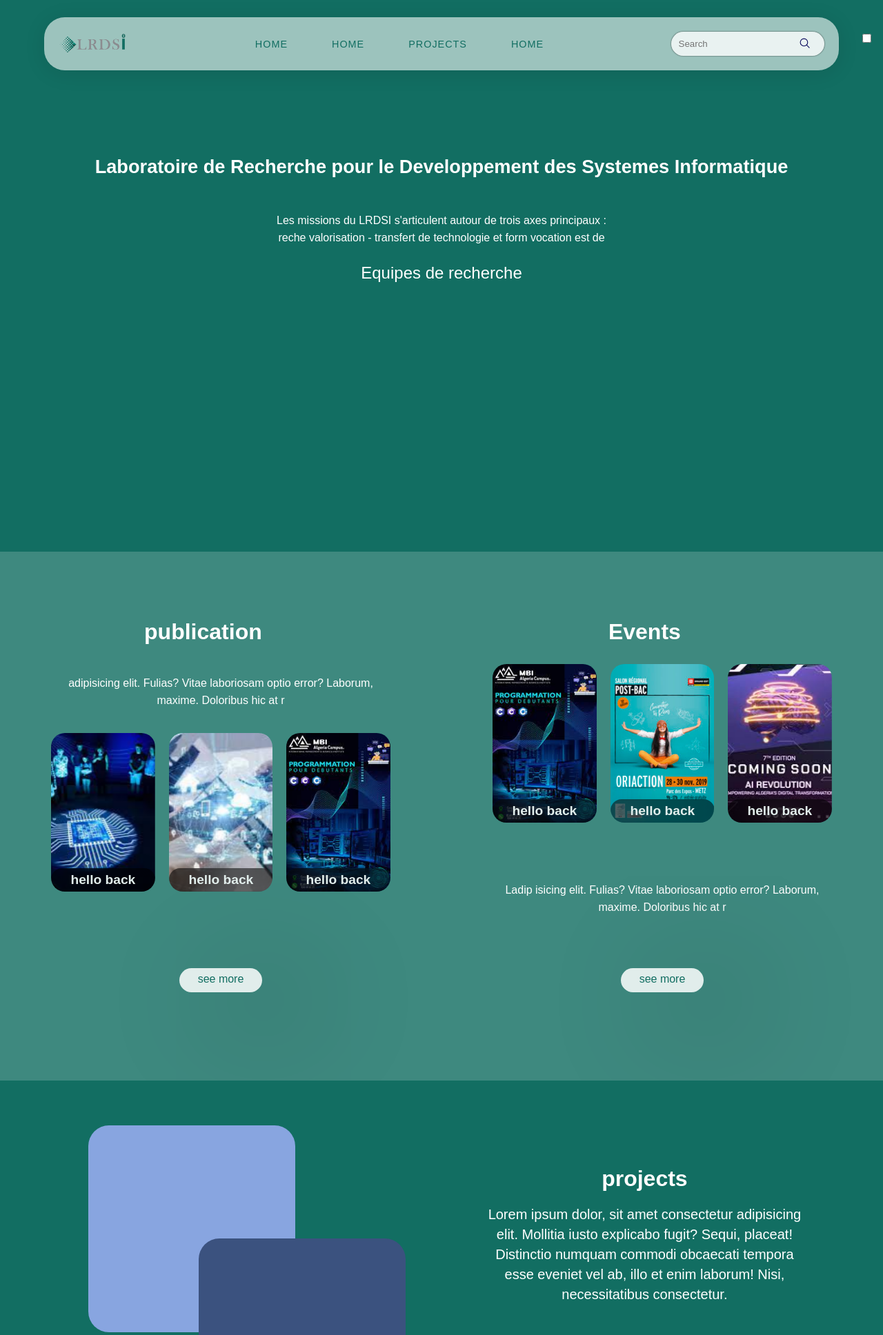
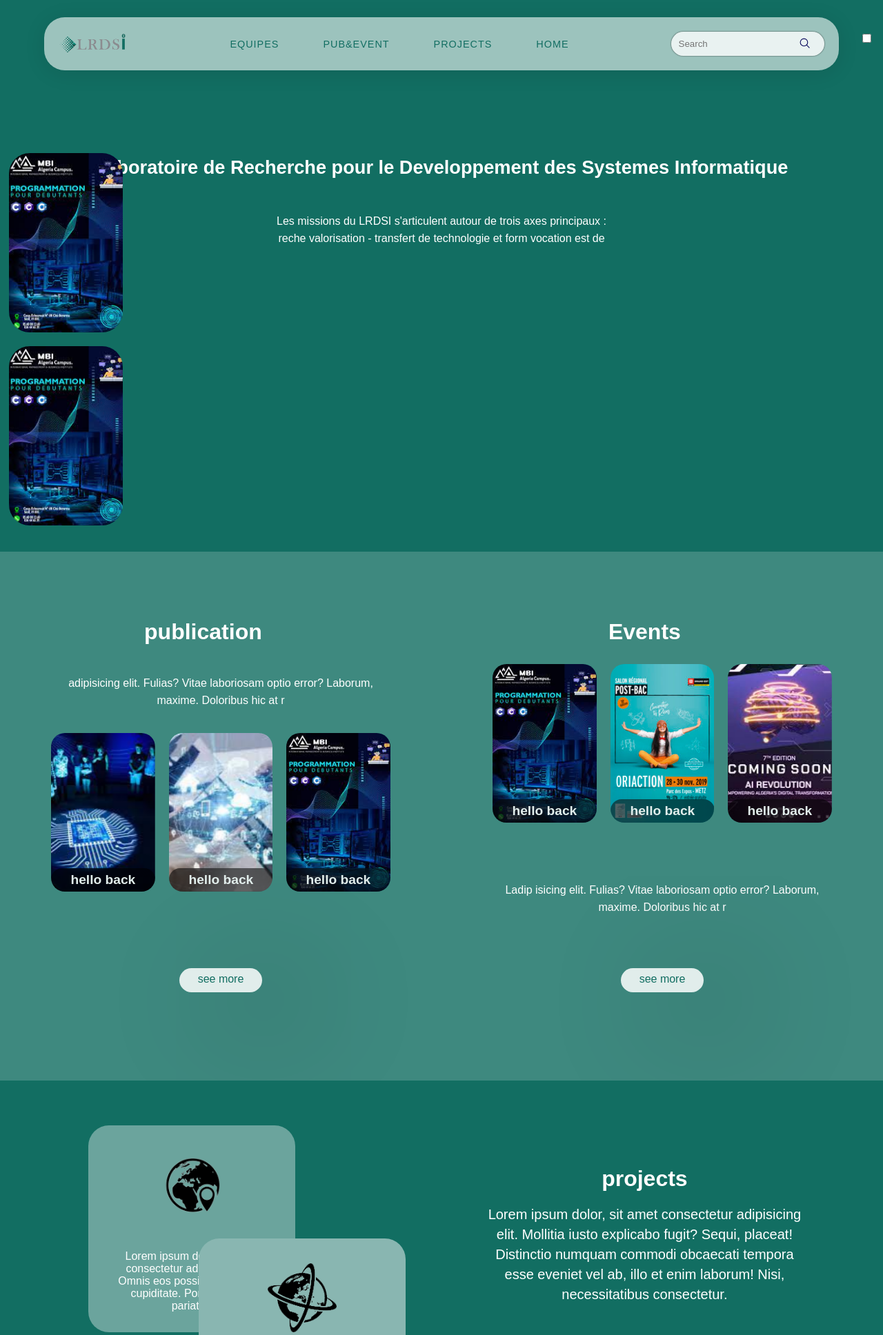
Before and after one commit to hancodx/LRDSI, a PHP site: page /index.html in a window 1280 px wide. Shown: the top 1936 px of the page at 69% size. Run offline with PHP 8.4, Linux system fonts and the light colour scheme.

Commit message:
event and equipe
2 pages

```diff
--- a/css/index.css
+++ b/css/index.css
@@ -13,8 +13,11 @@
     padding:0;
     box-sizing: border-box;
     font-family: 'Tajawal', sans-serif;
+    scroll-behavior: smooth;
 }
-
+body{
+    scroll-behavior: smooth;
+}
 
 header {
     height: 100vh;
@@ -100,7 +103,7 @@
 backdrop-filter: blur(11px);
 -webkit-backdrop-filter: blur(11px);
 border: 1px solid rgba(225, 237, 235, 0.3);
-    width: 150px;
+    width: 190px;
     height: 100px;
     justify-content: space-around;
     border-radius: 8px;
@@ -259,7 +262,8 @@
   align-items: center;
   width: 50%;
   text-align: center;
-  line-height: 25px
+  line-height: 25px;
+  height: 100px;
 }
 .home-animation span{
     font-size: 150%;
@@ -298,16 +302,110 @@
 
 .header-imge-animation{
     position: relative;
-    height: 53vh;
+    height: auto;
     width: 100%;
     bottom: 25%;
+    padding:0% 1% ;
+    display: flex;
+    gap: 4px;
   }
+  .header-imge-animation .cadre{
+    height: auto;
+    width: 15%;
+    display: flex;
+    justify-content: space-between;
+    flex-direction: column;
+    margin-top: 1%;
+    overflow: hidden;
+  }
+  .cadre .image{
+    height: 260px;
+    width: 88%;
+    border-radius: 30px;
+    overflow: hidden;
+    margin-bottom: 20px;
+
+  }
+  .cadre .image img{
+height: 100%;
+width: 100%;
+object-fit: cover;
+  }
+
+
+
   .trensparent-div{
     position: absolute;
     bottom: 0;
     height: 20%;
     width: 100%;
   }
+
+  .cadre span{
+    display: none;
+
+}
+
+.cadre span.img-in {
+display: block;
+
+animation: imgIn 1.4s ease;
+}
+
+.cadre span.img-out {
+animation: imgOut 1s ease;
+
+}
+
+@keyframes imgIn {
+    0%{
+        transform: translateY(100%);
+        opacity: .2;
+    }
+    50%{
+        opacity: .6;
+    }
+    100%{
+        transform: translateY(0%);
+        opacity: 1;
+    }
+
+}
+@keyframes imgOut {
+    0%{
+        transform: translateY(0%);
+        opacity: .5;
+    }
+    50%{
+        transform: translateY(-8%);
+        opacity: .4;
+    }
+    100%{
+        transform: translateY(-16%);
+        opacity: .1;
+    }
+
+}
+
+
+
+
+
+
+
+
+
+
+
+
+
+
+
+
+
+
+
+
 
 
 
@@ -490,7 +588,7 @@
     color: #ffffff;
     margin-bottom: 20%;
     margin-top: 10%;
-    transform: rotate(1deg) skewX(-4deg);
+
 }
 
 
@@ -591,8 +689,15 @@
     height: 300px;
     width: 300px;
     position: absolute;
-    background-color: #88a5e0;
-    border-radius: 30px;
+        border-radius: 30px;
+
+
+}
+.secend-section .sub-section .box .thecadre{
+    display: flex;
+    justify-content: space-evenly;
+    align-items: center;
+    flex-direction: column;
 
 }
 .secend-section .sub-section.er1 >:nth-of-type(1){
@@ -600,6 +705,8 @@
 left: 20%;
 z-index: 0;
 transition: 0.4s;
+background-color: var(--color3);
+
 
 }
 .secend-section .sub-section.er1 >:nth-of-type(1):hover{
@@ -610,7 +717,8 @@
 .secend-section .sub-section.er1 >:nth-of-type(2){
 top:35%;
 left: 45%;
-background-color: #3b527f;
+background-color: var(--color4);
+
 }
 
 
@@ -626,9 +734,20 @@
     margin-bottom: 5%;
 }
 
+.secend-section .box .text-animation {
+    text-align: center;
+    color: #ffffff;
+    width: 80%;
+}
 
-
-
+.box:nth-child(2) .imge img{
+    height: 100px;
+    width: 100px;
+}
+.box:nth-child(1)  .imge img{
+    height: 120px;
+    width: 100px;
+}
 
 
 
@@ -770,6 +889,7 @@
     .swiper {
       width: 60%;
       height: 75%;
+
     }
 
     .swiper-slide {
@@ -779,6 +899,8 @@
       display: flex;
       justify-content: center;
       align-items: center;
+
+
     }
 
     .swiper-slide img {
@@ -786,6 +908,7 @@
       width: 100%;
       height: 100%;
       object-fit: cover;
+
     }
     .swiper-button-next, .swiper-button-prev {color: var(--color3,var(--color4));}
 
--- a/index.html
+++ b/index.html
@@ -27,22 +27,22 @@
                 <div class="logo"> <a href=""> <img src="./photo/Fichier 2-8.png" alt="">
                 </a></div>
                 <ul>
-                    <li><a href="#">home</a></li>
-                    <li ><a href="#">home</a>
+                    <li><a href="#Equipes">Equipes</a></li>
+                    <li ><a href="#pub&event">pub&event</a>
                         <div class="dropdown">
                             <ul>
-                                <li> <a href=""> titre 1 </a></li>
-                                <li> <a href=""> titre 1 </a></li>
+                                <li> <a href="./events.html"> events </a></li>
+                                <li> <a href=""> publication </a></li>
                                 <li> <a href=""> titre 1 </a></li>
                             </ul>
                         </div>
                     </li>
 
-                    <li ><a href="#">projects</a>
+                    <li ><a href="#project">projects</a>
                         <div class="dropdown">
                             <ul>
-                                <li> <a href=""> titre 1 </a></li>
-                                <li> <a href=""> titre 1 </a></li>
+                                <li> <a href="">national </a></li>
+                                <li> <a href=""> international </a></li>
                                 <li> <a href=""> titre 1 </a></li>
 
                             </ul>
@@ -82,6 +82,42 @@
 
         <div class="header-imge-animation">
 
+            <div class="cadre" id="cadre">
+            <span>  <div class="image">
+                      <img src="./photo/Untitle22d.jpeg" alt="">
+              </div>
+              <div class="image">
+                      <img src="./photo/Untitle22d.jpeg" alt="">
+              </div>
+            </span>
+            <span>  <div class="image">
+                      <img src="./photo/Untitled2.jpeg" alt="">
+              </div>
+              <div class="image">
+                      <img src="./photo/Untitled2.jpeg" alt="">
+              </div>
+            </span>
+
+
+            </div>
+
+
+            <div class="cadre" id="cadre" style="margin-top: 6% ;">
+
+              <span>  <div class="image">
+                <img src="./photo/Untitle22d.jpeg" alt="">
+        </div>
+        <div class="image">
+                <img src="./photo/Untitle22d.jpeg" alt="">
+        </div>
+      </span>
+      <span>  <div class="image">
+                <img src="./photo/Untitled2.jpeg" alt="">
+        </div>
+        <div class="image">
+                <img src="./photo/Untitled2.jpeg" alt="">
+        </div>
+      </span>
         </div>
 
         <div class="trensparent-div">
@@ -256,15 +292,17 @@
 
         <div class="box">
            <div class="thecadre">
-
+            <div class="imge"><img src="./photo/earth-globe-icons-world-map-geography-internet-global-commerce-international-tourism-vector-symnbols-symbol-set-138966099-removebg-preview.png" alt=""></div>
+            <div class="text-animation">Lorem ipsum dolor sit amet consectetur adipisicing elit. Omnis eos possimus aspeitae cupiditate. Porro, impedit pariatur!</div>
            </div>
         </div>
         <div class="box">
-            <div class="thecadre">
-
-               </div>
+          <div class="thecadre">
+            <div class="imge"><img src="./photo/Untitled-removebg-preview.png" alt=""></div>
+            <div class="text-animation">Lorem ipsum dolor sit amet consectetur adipiqui culpa exerci
+              tationem laborum repudiandaae cupiditate. Porro, impedit pariatur!</div>
+           </div>
         </div>
-
     </div>
     <div class="sub-section  ">
        <div class="titre"><h2>projects</h2>
@@ -403,4 +452,42 @@
 </script>
 
 
+
+<script>
+  const img=document.getElementById("cadre").children, imglen=img.length;
+  let indx=0;
+  const imgInTimer=5100;
+  console.log(img);
+    imgOutTimer=5000;
+   function animateimg(){
+
+      for (let i=0;i<imglen;i++){
+          img[i].classList.remove("img-in","img-out");
+      }
+
+
+      img[indx].classList.add("img-in");
+     setTimeout(function(){
+      img[indx].classList.add("img-out");
+     },imgOutTimer)
+
+
+      setTimeout(function(){
+          if(indx==imglen-1){
+              indx=0;
+          }
+          else{
+              indx++;
+          }
+          animateimg();
+      },imgInTimer);
+   }
+   window.onload=animateimg;
+</script>
+
+
+
+
+
+
 </html>
```
Also changed, not shown: other parts of index.html (+22 -11 lines), Equips.html (added, +114 -0 lines), css/events.css (+52 -0 lines), events.html (+40 -1 lines), photo/Untitled-removebg-preview.png (added), photo/earth-globe-icons-world-map-geography-internet-global-commerce-international-tourism-vector-symnbols-symbol-set-138966099-removebg-preview.png (added).
